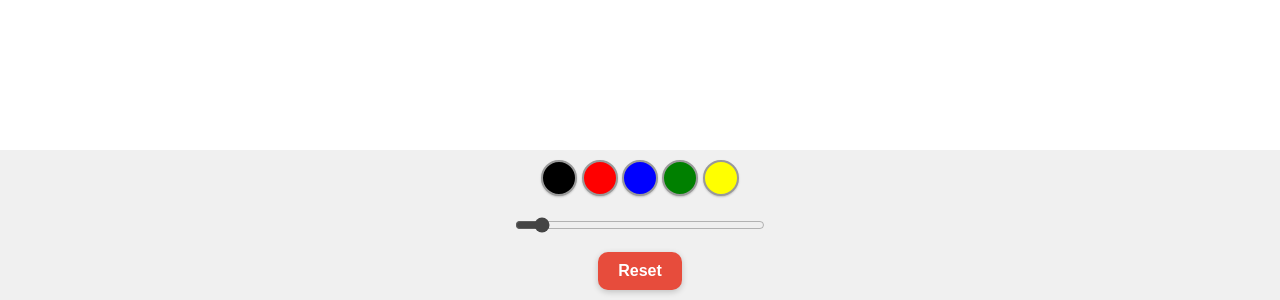
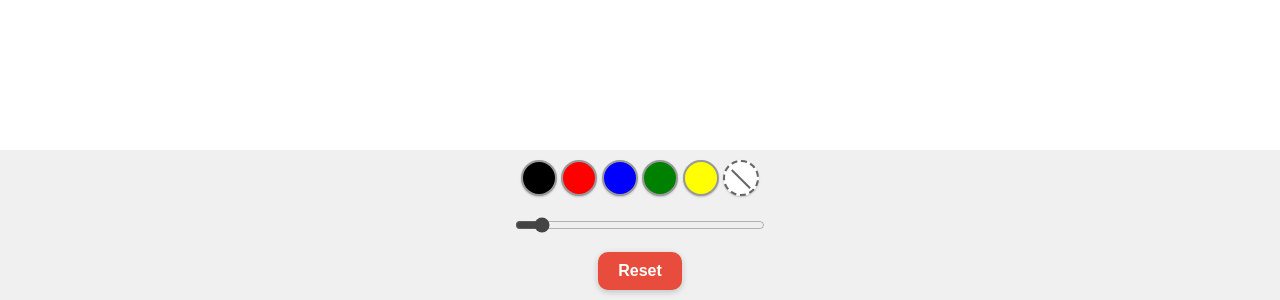
Before and after one commit to alillje/paint-web-app, a plain HTML site: page index.html in a window 1280 px wide. Shown: the part 500-800 px from the top of the page. Drawn offline with Linux system fonts and the light colour scheme.

Commit message:
Erase button

```diff
--- a/css/styles.css
+++ b/css/styles.css
@@ -40,6 +40,23 @@ html, body {
   background-clip: padding-box;
 }
 
+.color-btn[data-color="white"] {
+  border: 2px dashed #666;
+  position: relative;
+}
+
+.color-btn[data-color="white"]::after {
+  content: '';
+  position: absolute;
+  top: 50%;
+  left: 10%;
+  right: 10%;
+  height: 2px;
+  background: #666;
+  transform: rotate(45deg);
+  transform-origin: center;
+}
+
 .color-btn:hover {
   transform: scale(1.1);
   box-shadow: 0 2px 4px rgba(0,0,0,0.3);
--- a/index.html
+++ b/index.html
@@ -16,6 +16,7 @@
       <button class="color-btn" style="background: blue" data-color="blue"></button>
       <button class="color-btn" style="background: green" data-color="green"></button>
       <button class="color-btn" style="background: yellow" data-color="yellow"></button>
+      <button class="color-btn" style="background: white" data-color="white"></button>
     </div>
     <input type="range" id="brushSize" min="1" max="50" value="5" />
     <button class="reset-btn" id="resetCanvas">Reset</button>
```
